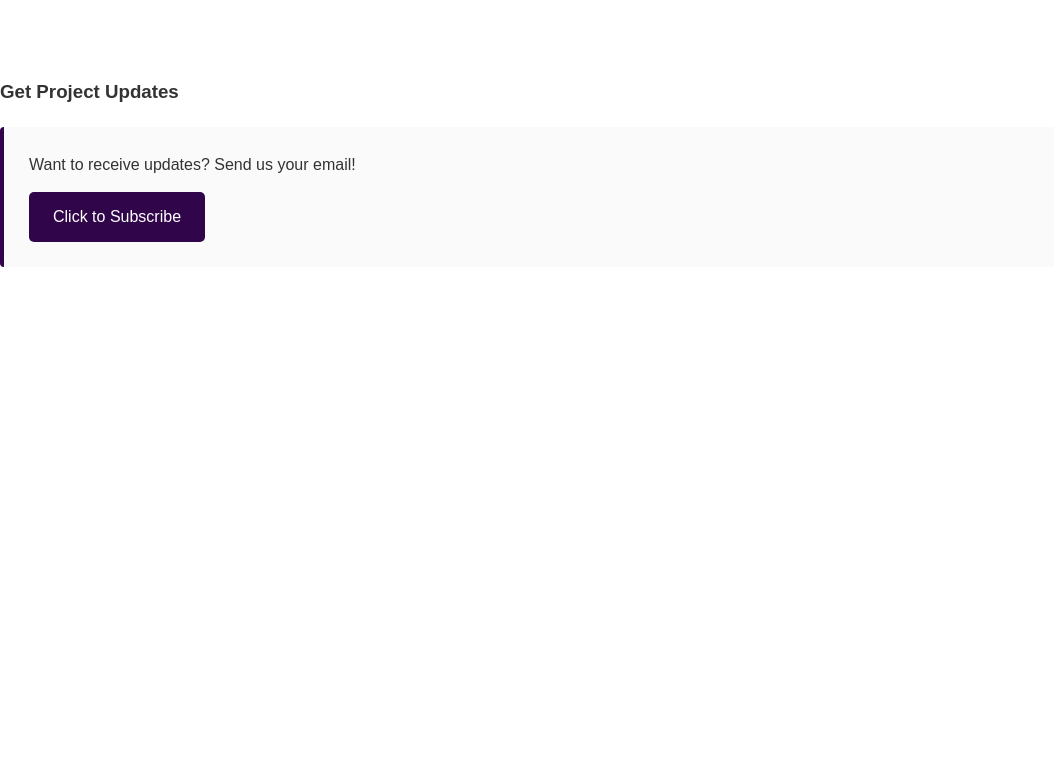
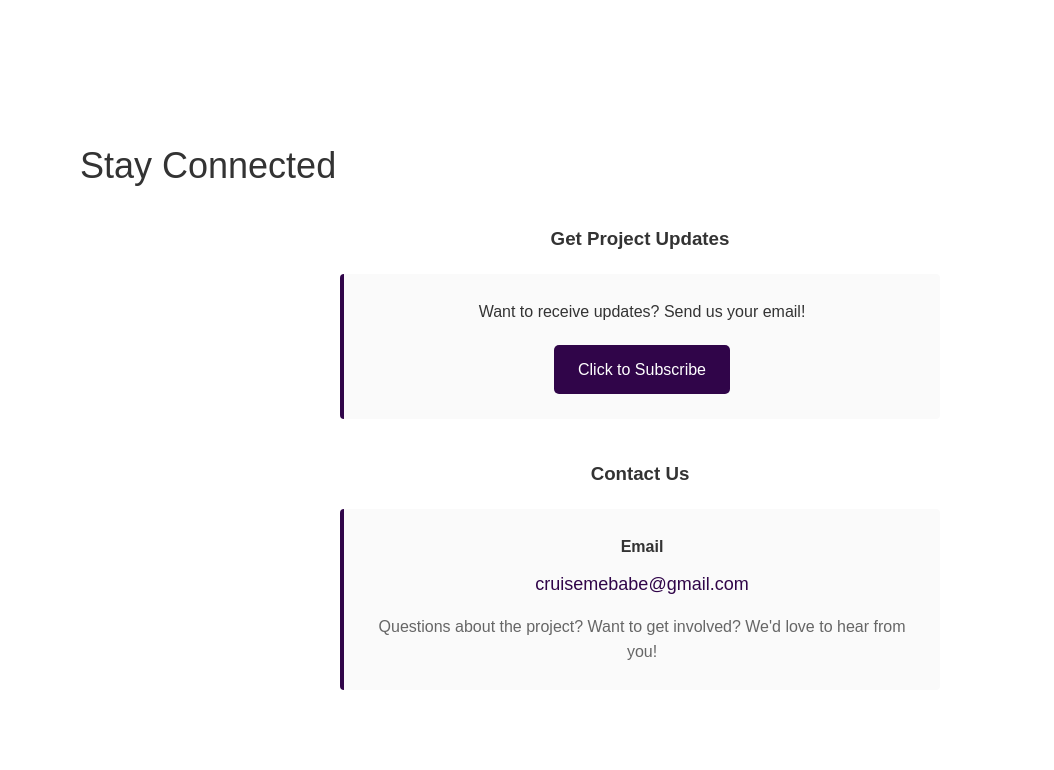
Before and after one commit to Juleswhub/CruiseMeBabe, a plain HTML site: page index.html in a window 1280 px wide. Shown: the part 7771-8541 px from the top of the page, without its empty margins (0-1054 px from the left). Before the commit the page ends 8058 px from the top, so only its background shows below. Drawn offline with Linux system fonts and the light colour scheme.

Commit message:
Update contact section with new styling and layout

```diff
--- a/index.html
+++ b/index.html
@@ -1160,15 +1160,30 @@
             </div>
         </section>
 
-        <!-- Contact & Updates Section -->
+<!-- Contact & Updates Section -->
+<section class="content-section" id="contact">
+    <h2>Stay Connected</h2>
+
+    <div style="max-width: 600px; margin: 0 auto; text-align: center;">
         <h3>Get Project Updates</h3>
-<div class="info-box">
-    <p style="margin-bottom: 15px;">Want to receive updates? Send us your email!</p>
-    <a href="mailto:cruisemebabe@gmail.com?subject=Subscribe to Updates&body=Please add me to your mailing list. My email is:"
-       style="display: inline-block; background: #300549; color: white; padding: 12px 24px; text-decoration: none; border-radius: 5px;">
-        Click to Subscribe
-    </a>
-</div>
+        <div class="info-box" style="text-align: center;">
+            <p style="margin-bottom: 20px;">Want to receive updates? Send us your email!</p>
+            <a href="mailto:cruisemebabe@gmail.com?subject=Subscribe to Updates&body=Please add me to your mailing list. My email is:"
+               style="display: inline-block; background: #300549; color: white; padding: 12px 24px; text-decoration: none; border-radius: 5px; font-size: 16px; font-weight: 500;">
+                Click to Subscribe
+            </a>
+        </div>
+
+        <h3 style="margin-top: 40px;">Contact Us</h3>
+        <div class="info-box" style="text-align: center;">
+            <p><strong>Email</strong></p>
+            <p style="font-size: 18px; color: #300549; margin: 10px 0;">cruisemebabe@gmail.com</p>
+            <p style="margin-top: 15px; color: #666;">
+                Questions about the project? Want to get involved? We'd love to hear from you!
+            </p>
+        </div>
+    </div>
+</section>
 
     <!-- Back to Top Button -->
     <button class="back-to-top" id="backToTop">↑</button>
```
